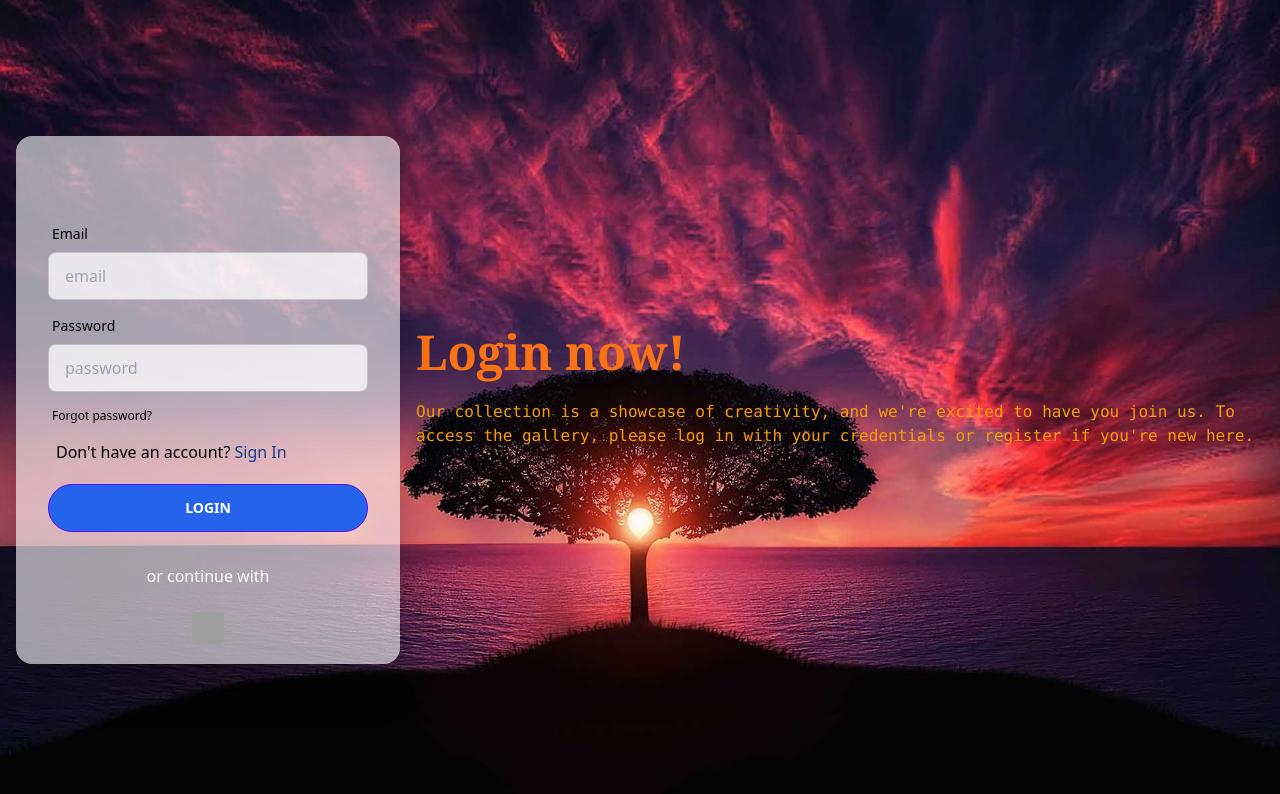
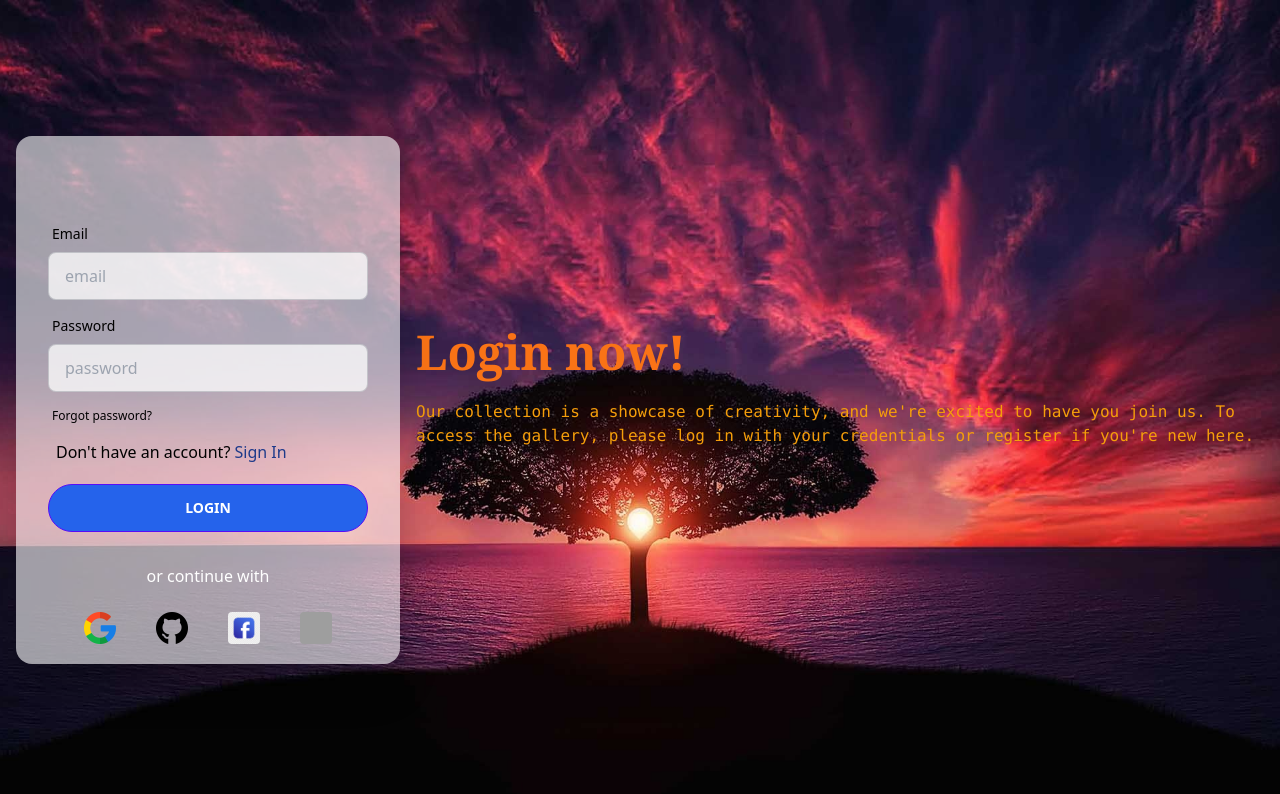
Before and after one commit to praveen2903/imagegallery29, a React (Create React App) app: page / in a window 1280 px wide. Shown: the top 794 px of the page. Built offline with nearby package versions, Linux system fonts and the light colour scheme; no server answers; grey boxes are pictures that could not be loaded.

Commit message:
changes in login icons

```diff
--- a/src/Components/authetication/Login.jsx
+++ b/src/Components/authetication/Login.jsx
@@ -139,27 +139,15 @@ export default function Login() {
               <p className="text-center text-white">or continue with</p>
               <br/>
               <div className="flex gap-10 items-center justify-center mb-5">
-                {googlevalue && (
                   <button onClick={handleGoogleLogin} className="cursor-pointer">
                     <img src={google} className="rounded h-[32px] w-[32px]" alt="G"/>
                   </button>
-                  )
-                }
-                {githubvalue? (
                   <button onClick={handleGithubLogin} className="cursor-pointer">
                     <img src={github} className="rounded h-[32px] w-[32px]" alt="G"/>
                   </button>
-                ):
-                  null
-                }
-                {facebookvalue? (
                   <button onClick={handleFacebookLogin} className="cursor-pointer">
                     <img src={facebook} className="rounded h-[32px] w-[32px]" alt="G"/>
                   </button>
-                ):
-                  null
-                }
-
                 <Link to="/phonelogin" className="cursor-pointer">
                   <img src={phone} className="rounded h-[32px] w-[32px]" alt="G"/>
                 </Link>
```
